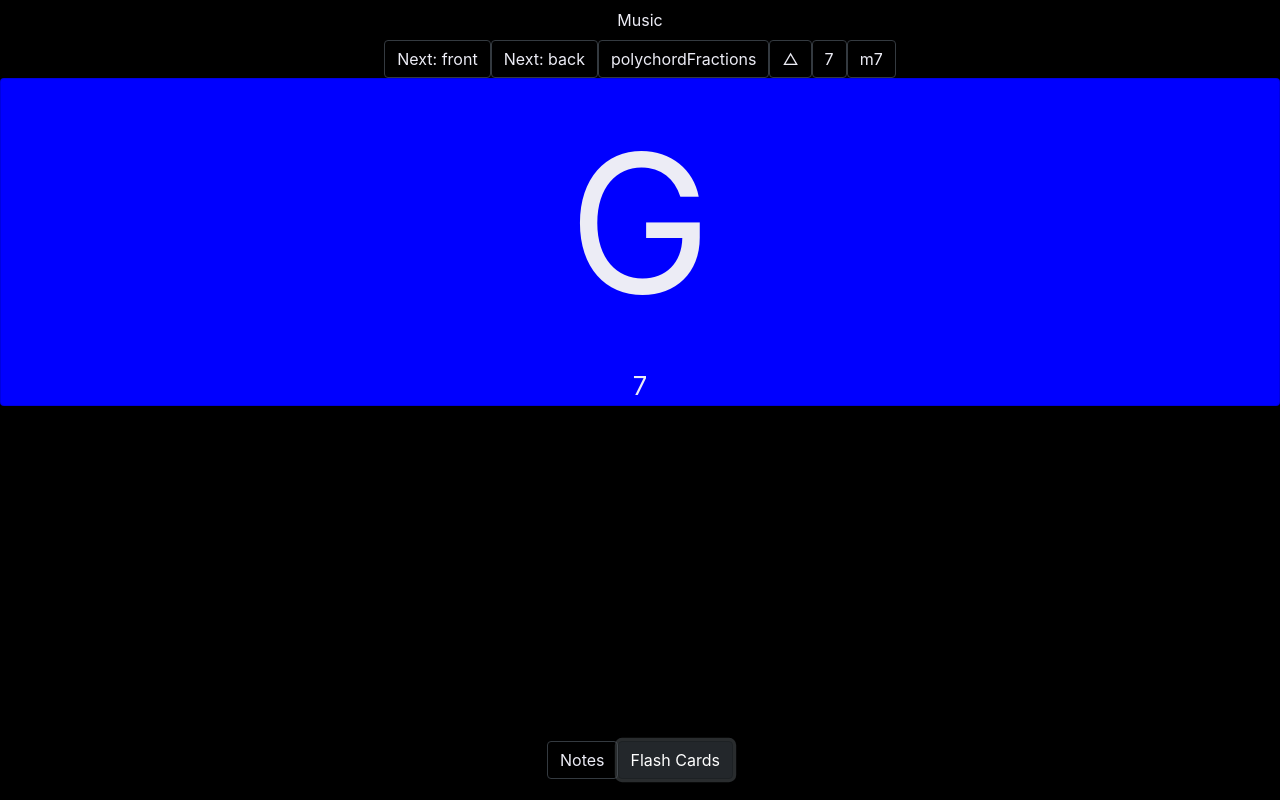
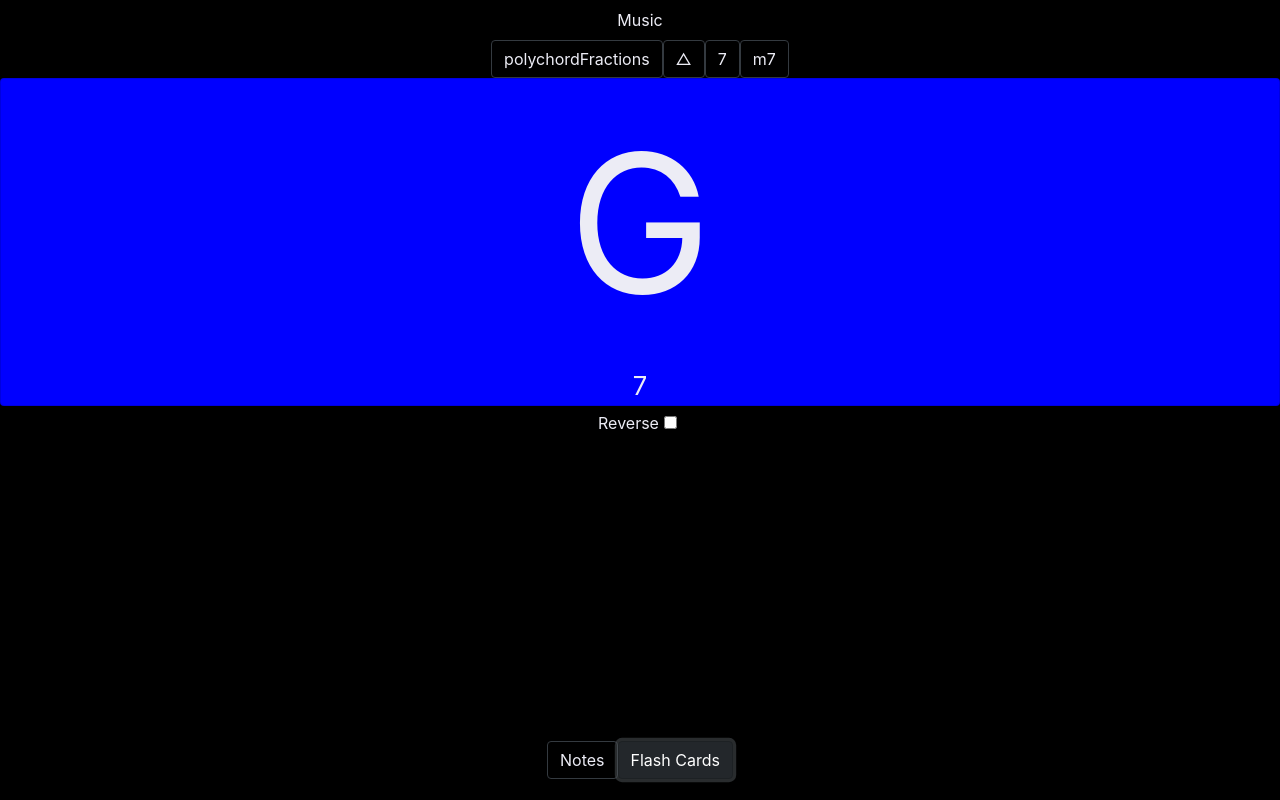
Before and after one commit to golubitsky/music, a React (Create React App) app: page / in a window 1280 px wide. Both pictures are taken after a click on the button "Flash Cards". Built offline with nearby package versions, Linux system fonts and the light colour scheme; the HTML template or start-up script is replaced by a standard one.

Commit message:
front/back is a toggle ("Reverse"); rather than individual buttons

```diff
--- a/src/screens/FlashCards.css
+++ b/src/screens/FlashCards.css
@@ -23,3 +23,13 @@
 .card-deck {
   font-size: 2vw;
 }
+
+.card-options {
+  display: flex;
+  margin: 5px;
+  justify-content: center;
+}
+
+input[name="card-reverse"] {
+  margin: 5px;
+}
--- a/src/screens/FlashCards.js
+++ b/src/screens/FlashCards.js
@@ -24,10 +24,12 @@ export class FlashCards extends React.Component {
     this.state = {
       nextCardSide: "front",
       card: randomCard(deck),
-      // Only need this to highlight button for current deck.
       deck: deck,
       side: "front",
     };
+
+    // This binding is necessary to make `this` work in the callback
+    this.toggleNextCardFace = this.toggleNextCardFace.bind(this);
   }
 
   flipCard() {
@@ -44,17 +46,28 @@ export class FlashCards extends React.Component {
     }
   }
 
-  showRandomCard(deck) {
+  showRandomCard(deck, side) {
+    // Accept `side` as parameter to allow showing card _while_ changing the side that should be displayed.
+    // UI seems more intuitive if the checkbox to toggle nextCardSide also displays a new card.
     this.setState({
       deck: deck,
       card: randomCard(deck, this.state.card),
-      side: this.state.nextCardSide,
+      side: side || this.state.nextCardSide,
     });
+  }
+
+  toggleNextCardFace() {
+    let side = this.state.nextCardSide === "front" ? "back" : "front";
+    this.setState({
+      nextCardSide: side,
+    });
+    this.showRandomCard(this.state.deck, side);
   }
 
   nameOfDeck(deck) {
     return _.last(deck);
   }
+
   render() {
     if (this.props.isHidden) {
       return null;
@@ -63,17 +76,6 @@ export class FlashCards extends React.Component {
     return (
       <div className="FlashCards">
         <div className="buttons">
-          {Object.keys(CARD_COLORS_BY_SIDE).map((side, index) => (
-            <Button
-              variant="dark"
-              onClick={() => {
-                this.setState({ nextCardSide: side });
-              }}
-              key={index}
-            >
-              Next: {side}
-            </Button>
-          ))}
           {decks.map((deck, index) => (
             <Button
               variant="dark"
@@ -98,6 +100,17 @@ export class FlashCards extends React.Component {
           </span>
           <span className="card-deck">{this.nameOfDeck(this.state.deck)}</span>
         </div>
+        <div className="card-options">
+          <label>
+            Reverse
+            <input
+              name="card-reverse"
+              type="checkbox"
+              checked={this.state.nextCardSide === "back"}
+              onChange={this.toggleNextCardFace}
+            />
+          </label>
+        </div>
       </div>
     );
   }
```
Also changed, not shown: 1 other file (tests, documents, lock files or other folders).
